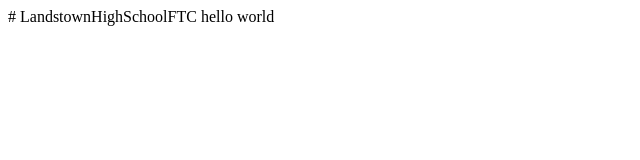
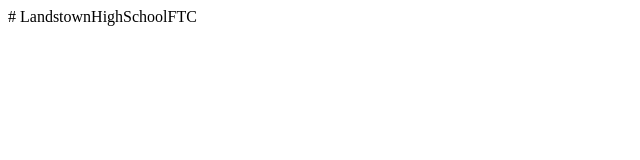
Before and after one commit to jrcoania/LandstownHighSchoolFTC, a plain HTML site: page index.html in a window 1280 px wide. Shown: the whole page, without its empty margins (0-640 px from the left). Drawn offline with Linux system fonts and the light colour scheme.

Commit message:
Update index.html

```diff
--- a/index.html
+++ b/index.html
@@ -1,2 +1 @@
 # LandstownHighSchoolFTC
-<h> hello world </h>
```
